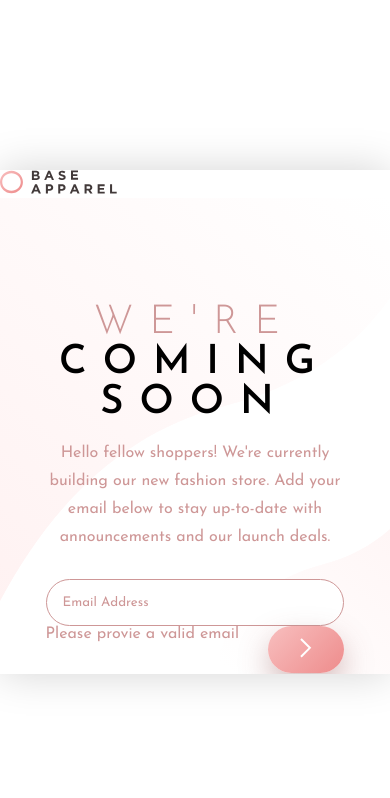
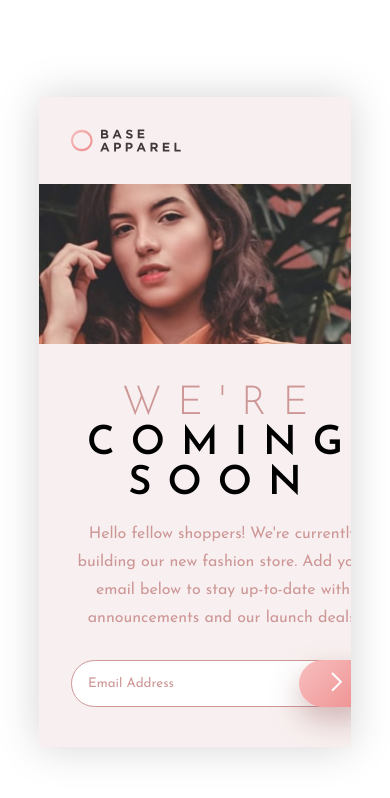
Before and after one commit to aja26/base-apparel-coming-soon-master, a plain HTML site: page index.html in a window 390 px wide. Drawn offline with Linux system fonts and the light colour scheme.

Commit message:
Update style.css

```diff
--- a/style.css
+++ b/style.css
@@ -1,15 +1,17 @@
 @import url('https://fonts.googleapis.com/css2?family=Josefin+Sans:wght@300;400;600&display=swap');
 
 :root{
+
     /* ### Primary */
+    --desaturated-red: hsl(0, 36%, 70%);
+    --soft-red: hsl(0, 93%, 68%);
 
---desaturated-red: hsl(0, 36%, 70%);
---soft-red: hsl(0, 93%, 68%);
+    --desaturated-red-bk: rgba(206, 151, 151, 0.15);
 
     /* ### Neutral */
 
---dark-grayish-red: hsl(0, 6%, 24%);
---dark-grayish-red-shadow: 0, 6%, 24%;
+    --dark-grayish-red: hsl(0, 6%, 24%);
+    --dark-grayish-red-shadow: 0, 6%, 24%;
 }
 
 *{
@@ -27,11 +29,27 @@ body{
 main{
     margin: 1rem;
     display: grid;
-    grid-template-columns: 35rem auto;
-    width: 63rem;
+    width: 62rem;
     place-self: center;
     overflow: hidden;
     box-shadow: 0px 0px 40px #d4d4d4;
+}
+
+.container{
+    background-image: url(images/bg-pattern-desktop.svg), url(images/bg-pattern-desktop.svg);
+    background-position: bottom, top right;
+    background-repeat: no-repeat;
+    background-size: cover;
+    display: grid;
+    grid-template-areas: "logo image" "article image";
+    grid-template-columns: 34rem 28rem;
+}
+
+picture{
+    grid-area: image;
+    background-image: url(images/hero-desktop.jpg);
+    background-repeat: no-repeat;
+    background-size: cover;
 }
 
 main img.right{
@@ -41,14 +59,13 @@ main img.right{
 
 main .logo{
     width: 30%;
+    grid-area: logo;
+    margin: 3rem 5rem 1rem;
 }
 
 article{
-    padding: 3rem 6rem 3rem 5rem;
-    background-image: url(images/bg-pattern-desktop.svg), url(images/bg-pattern-desktop.svg);
-    background-position: -4vh 0vw;
-    background-repeat: no-repeat;
-    background-size: cover;
+    grid-area: article;
+    margin: 0rem 5rem 5rem;
 }
 
 h1{
@@ -86,12 +103,23 @@ p{
 
 input{
     border: 0;
-    position: relative;
+    position: relative'
 }
 
 input[type=text]{
     width: 100%;
+}
 
+.input-container span{
+    color: var(--soft-red);
+    position: relative;
+    top: 0.5rem;
+    left: 0.9rem;
+    display: none;
+}
+
+.input-container span.error{
+    display: inline-block;
 }
 
 input::placeholder{
@@ -110,10 +138,20 @@ button{
     border: 0;
     position: absolute;
     right: 0;
-    overflow: hidden;
     cursor: pointer;
     box-shadow: 0px 13px 30px rgba(135, 69, 69, 0.35);
 }
+
+.input-container.error button::before {
+    width: 1.5rem;
+    height: 1.5rem;
+    content: '';
+    background-image: url(images/icon-error.svg);
+    display: inline-block;
+    position: absolute;
+    right: 6rem;
+    top: 0.75rem;
+  }
 
 button i img{
     height: 30%;
@@ -121,15 +159,39 @@ button i img{
 
 @media (max-width:42rem){
     main{
-        width: 100%;
-        grid-template-columns: 1fr;
+        width: 80vw;
     }
 
     article{
-        padding: 2rem 2.85rem;
+        margin: 1.5rem 2rem 2.5rem;
+    }
+
+    h1{
+        margin: 1rem;
+    }
+
+    .container{
+        width: 100%;
+        grid-template-areas:
+        "logo"
+        "image"
+        "article";
+        grid-template-columns: 1fr;
+        background: var(--desaturated-red-bk);
+
+        background-image: none;
+    }
+
+    main .logo {
+        margin: 2rem;
     }
 
     h1, p{
         text-align: center;
     }
+
+    picture{
+        background-image: url(images/hero-mobile.jpg);
+        height: 10rem;
+    }
 }
```
